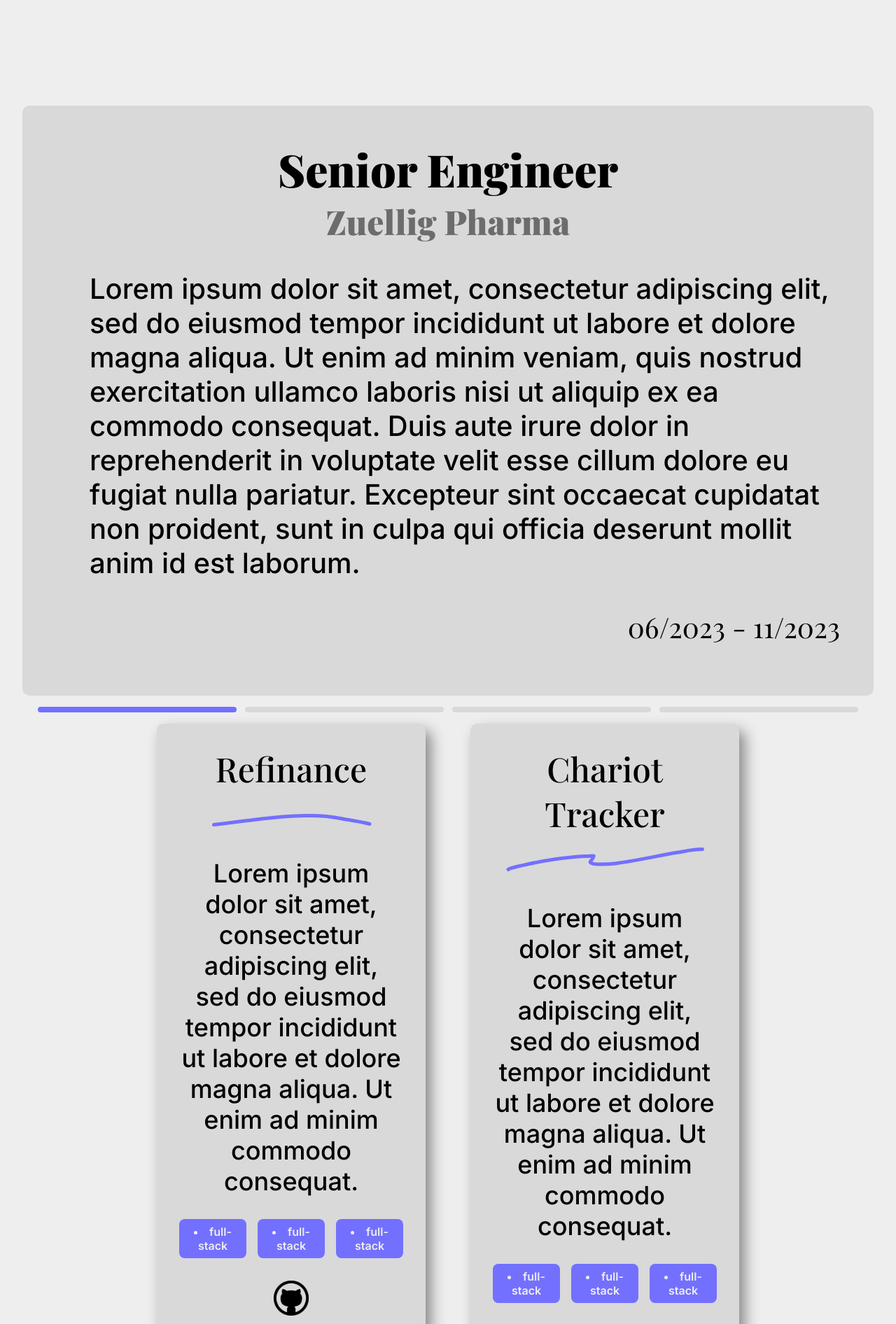
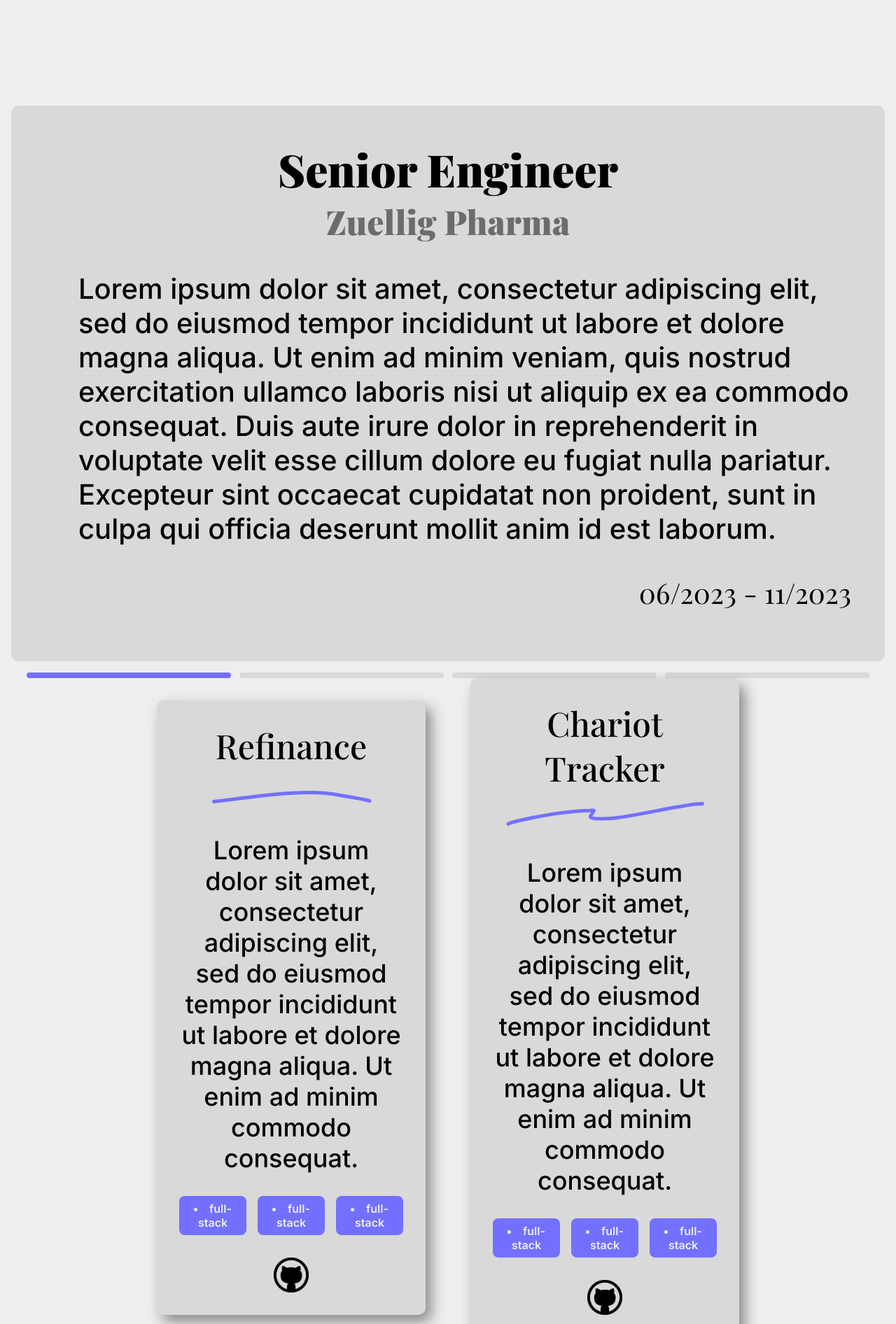
Before and after one commit to zihangg/portfolio-v4, a Next.js app: page / in a window 1280 px wide. Shown: the part 620-2512 px from the top of the page at 70% size. Built offline with nearby package versions, Linux system fonts and the light colour scheme; a web font is replaced by a local one.

Commit message:
fix: scrolling to sections

```diff
--- a/components/Header.tsx
+++ b/components/Header.tsx
@@ -6,24 +6,40 @@
 const montserrat = Montserrat({ subsets: ["latin"] });
 
 function Header() {
+  const handleScroll = (e: React.MouseEvent<HTMLAnchorElement, MouseEvent>) => {
+    e.preventDefault();
+
+    const href = e.currentTarget.href;
+    const target = href.replace(/.*\#/, "");
+    const elem = document.getElementById(target);
+
+    elem.scrollIntoView({
+      behavior: "smooth",
+    });
+  };
+
   return (
     <nav className={`${styles.header} ${montserrat.className}`}>
       <Link href="#intro" className={styles.navlinks}>
         zihang
       </Link>
       <div className={styles.central}>
-        <Link href="#work" className={styles.navlinks}>
+        <Link href="#work" onClick={handleScroll} className={styles.navlinks}>
           Work
         </Link>
-        <Link href="#projects" className={styles.navlinks}>
+        <Link
+          href="#projects"
+          onClick={handleScroll}
+          className={styles.navlinks}
+        >
           Projects
         </Link>
-        <Link href="#skills" className={styles.navlinks}>
+        <Link href="#skills" onClick={handleScroll} className={styles.navlinks}>
           Skills
         </Link>
       </div>
       {/* TODO: change to email*/}
-      <Link href="#contact" className={styles.navlinks}>
+      <Link href="#contact" onClick={handleScroll} className={styles.navlinks}>
         Contact
       </Link>
     </nav>
--- a/components/Hero.tsx
+++ b/components/Hero.tsx
@@ -9,7 +9,7 @@
 
 function Hero() {
   return (
-    <div id="#intro" className={`${styles.container} ${inter.className}`}>
+    <div id="intro" className={`${styles.container} ${inter.className}`}>
       <div className={styles.subcontainer}>
         <div className={styles.title}>
           <div className={styles.titleText}>Building &nbsp;</div>
--- a/components/Projects.tsx
+++ b/components/Projects.tsx
@@ -6,7 +6,7 @@
 
 function Projects() {
   return (
-    <div id="#projects" className={styles.parentContainer}>
+    <div id="projects" className={styles.parentContainer}>
       {projects.map((project: Project, i: number) => {
         return (
           <ProjectBox
--- a/components/Skills.tsx
+++ b/components/Skills.tsx
@@ -21,7 +21,7 @@
 
 function Skills() {
   return (
-    <div className={styles.container}>
+    <div id="skills" className={styles.container}>
       <SkillBox icon={ts} />
       <SkillBox icon={docker} />
       <SkillBox icon={ec2} />
--- a/components/Work.tsx
+++ b/components/Work.tsx
@@ -18,7 +18,7 @@
   };
 
   return (
-    <div id="#work" className={styles.container}>
+    <div id="work" className={styles.container}>
       <div className={styles.innerContainer}>
         <Carousel
           showIndicators={false}
--- a/styles/components/projects.module.css
+++ b/styles/components/projects.module.css
@@ -1,6 +1,7 @@
 .parentContainer {
   display: flex;
   justify-content: center;
+  align-items: center;
   gap: 4rem;
   min-height: 100vh;
 }
--- a/styles/components/skills.module.css
+++ b/styles/components/skills.module.css
@@ -4,7 +4,7 @@
   flex-wrap: wrap;
   align-items: center;
   justify-content: center;
-  padding: 0 15rem 10rem 15rem;
+  padding: 10rem 15rem 10rem 15rem;
 }
 
 .boxContainer {
--- a/styles/components/work.module.css
+++ b/styles/components/work.module.css
@@ -1,5 +1,8 @@
 .container {
-  margin: 1rem;
+  margin: auto;
+  display: flex;
+  flex-direction: column;
+  justify-content: center;
   min-height: 100vh;
 }
 
```
